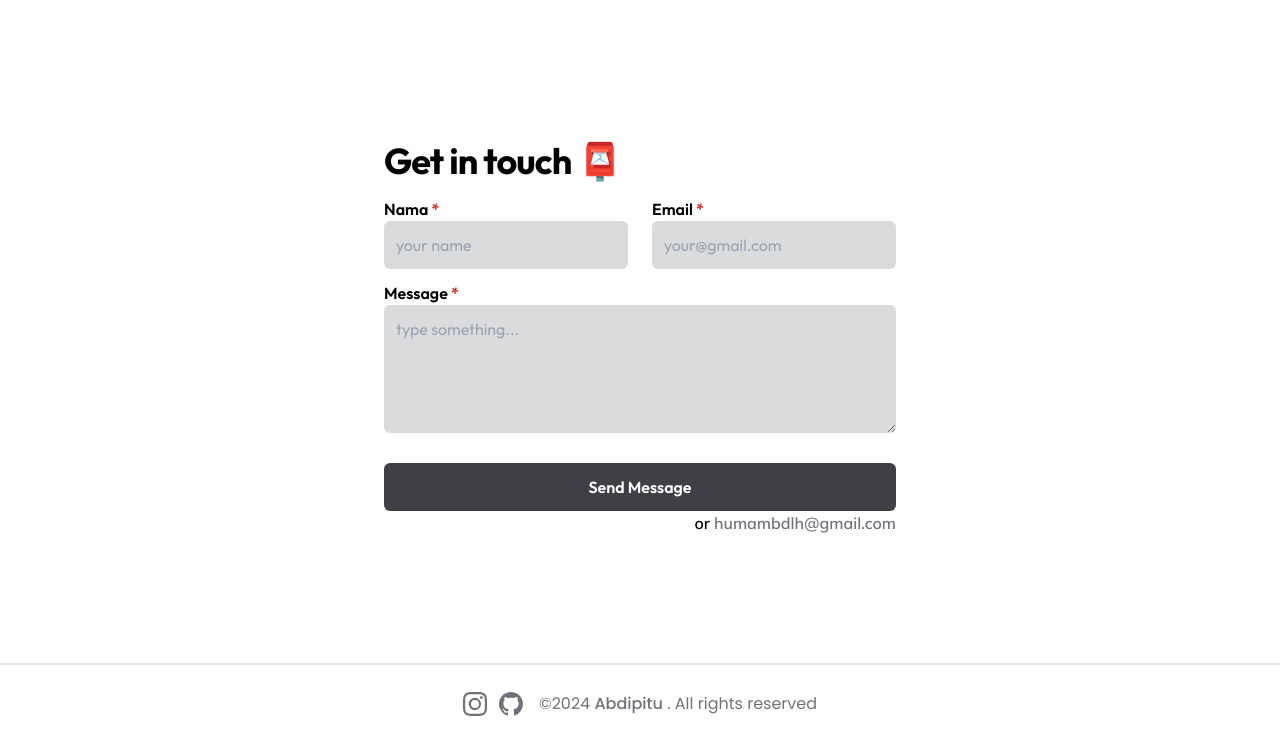
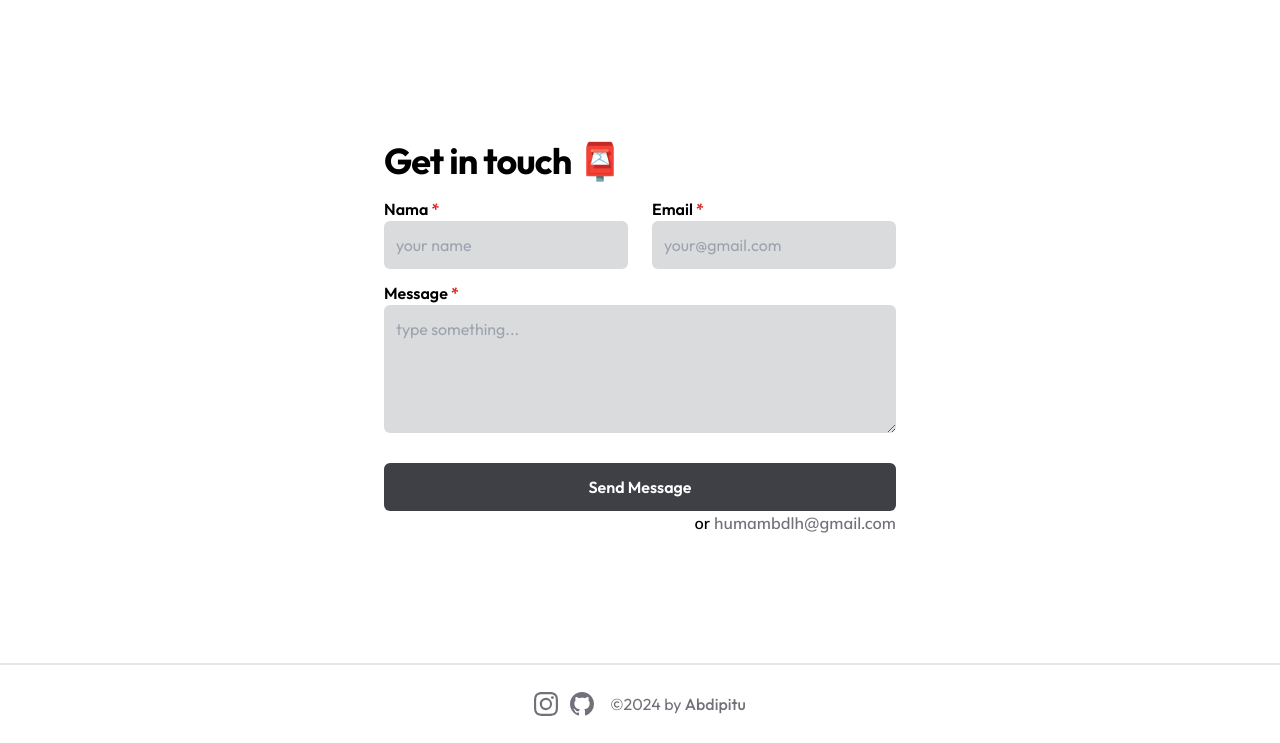
Before and after one commit to abdipitu/myWebPortfolio, a website: page public/index.html in a window 1280 px wide. Shown: the part 1091-1834 px from the top of the page. Drawn offline with Linux system fonts and the light colour scheme.

Commit message:
copyright

```diff
--- a/public/index.html
+++ b/public/index.html
@@ -273,15 +273,14 @@
           </svg>
         </a>
       </div>
-      <p class="text-sm md:text-base font-poppins text-zinc-500">
-        ©2024
+      <p class="text-sm md:text-base font-outfit text-zinc-500">
+        ©2024 by
         <a
           href="https://instagram.com/abdipitu/"
           class="font-medium hover:text-zinc-600"
           target="_blank"
           >Abdipitu</a
         >
-        . All rights reserved
       </p>
     </footer>
   </body>
```
Also changed, not shown: public/output.css.
